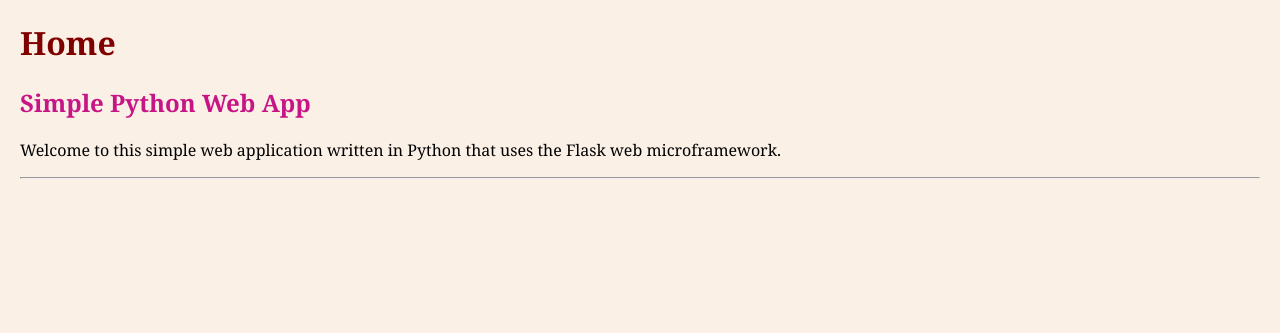
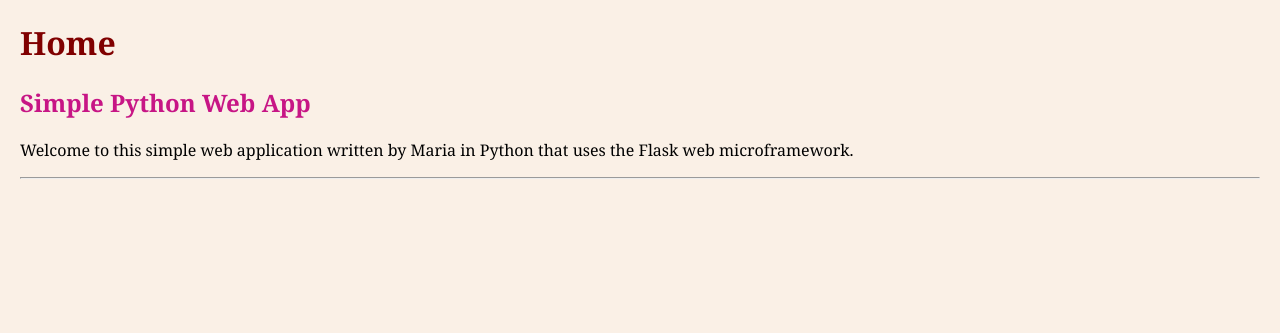
Before and after one commit to willma73/python-webapp, a Flask app: page / in a window 1280 px wide. Shown: the part 70-403 px from the top of the page. Run offline with Flask 3, Linux system fonts and the light colour scheme.

Commit message:
amended files

```diff
--- a/application/static/main_styles.css
+++ b/application/static/main_styles.css
@@ -23,7 +23,7 @@ footer {
    text-align: center;
 }
 
-.joke { background-color: cadetblue;
+.joke { background-color: pink;
         padding: 1%;
         color: white;
         font-family: Verdana, serif;
--- a/application/templates/home.html
+++ b/application/templates/home.html
@@ -1,5 +1,5 @@
 {% extends "layout.html" %}
 {% block body_content %}
   <h2>Simple Python Web App</h2>
-  <p>Welcome to this simple web application written in Python that uses the Flask web microframework.</p>
+  <p>Welcome to this simple web application written by Maria in Python that uses the Flask web microframework.</p>
 {% endblock %}
```
